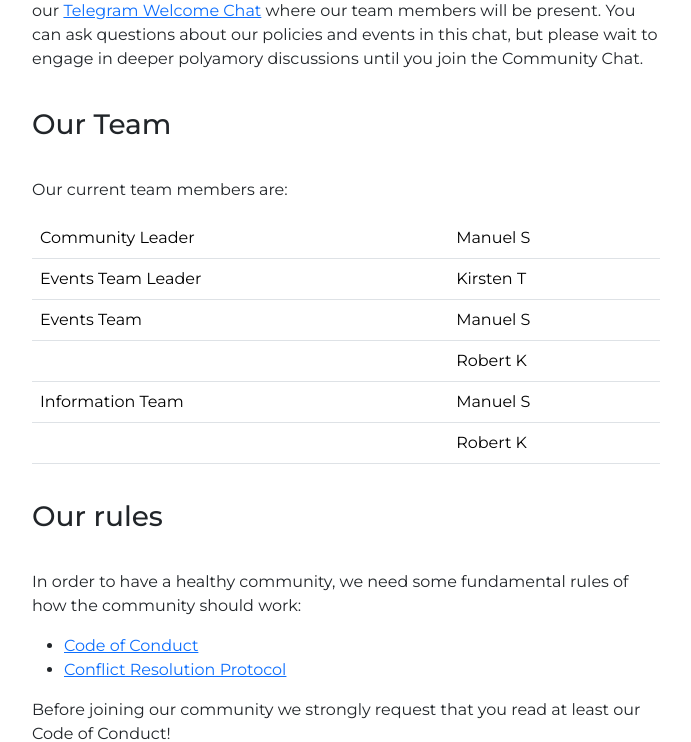
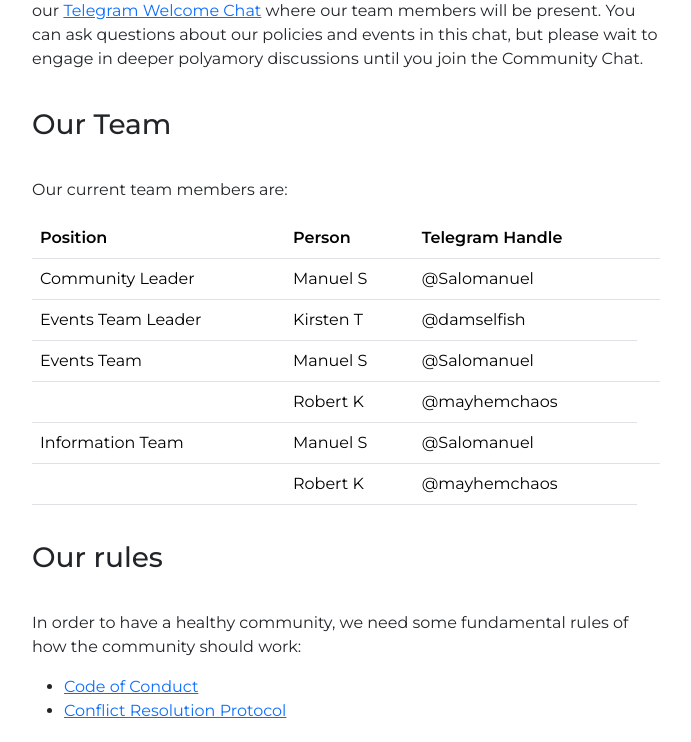
Before and after one commit to mayhem/cosypolyamory.org, a Flask app: page / in a window 1280 px wide. Shown: the part 1240-1982 px from the top of the page, without its empty margins (294-985 px from the left). Run offline with Flask 3, Linux system fonts and the light colour scheme; some libraries are stand-ins or nearby versions.

Commit message:
Add telegram handles

```diff
--- a/templates/index.html
+++ b/templates/index.html
@@ -47,27 +47,39 @@ We’d love to have you, please join our community and let us know what interest
 
         <table class="table">
         <tr>
+            <th>Position</td>
+            <th>Person</td>
+            <th>Telegram Handle<td>
+        </tr>
+        <tr>
             <td>Community Leader</td>
             <td>Manuel S</td>
+            <td>@Salomanuel<td>
         </tr>
         <tr>
             <td>Events Team Leader</td>
             <td>Kirsten T</td>
+            <td>@damselfish</td>
         </tr>
         <tr>
             <td>Events Team</td>
             <td>Manuel S</td>
+            <td>@Salomanuel<td>
         <tr>
             <td></td>
             <td>Robert K</td>
+            <td>@mayhemchaos</td>
         </tr>
 
         <tr>
             <td>Information Team</td>
             <td>Manuel S</td>
+            <td>@Salomanuel<td>
+        </tr>
         <tr>
             <td></td>
             <td>Robert K</td>
+            <td>@mayhemchaos</td>
         </tr>
         </table>
 
```
